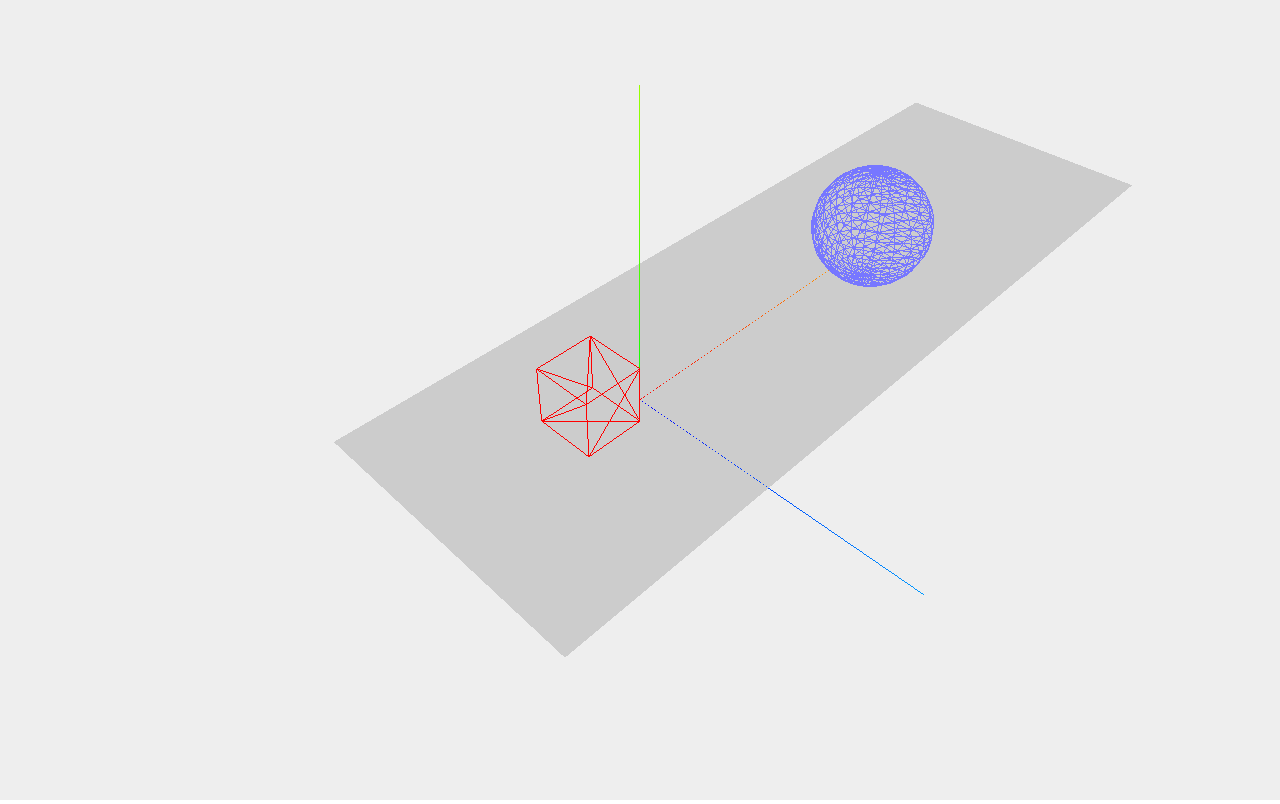
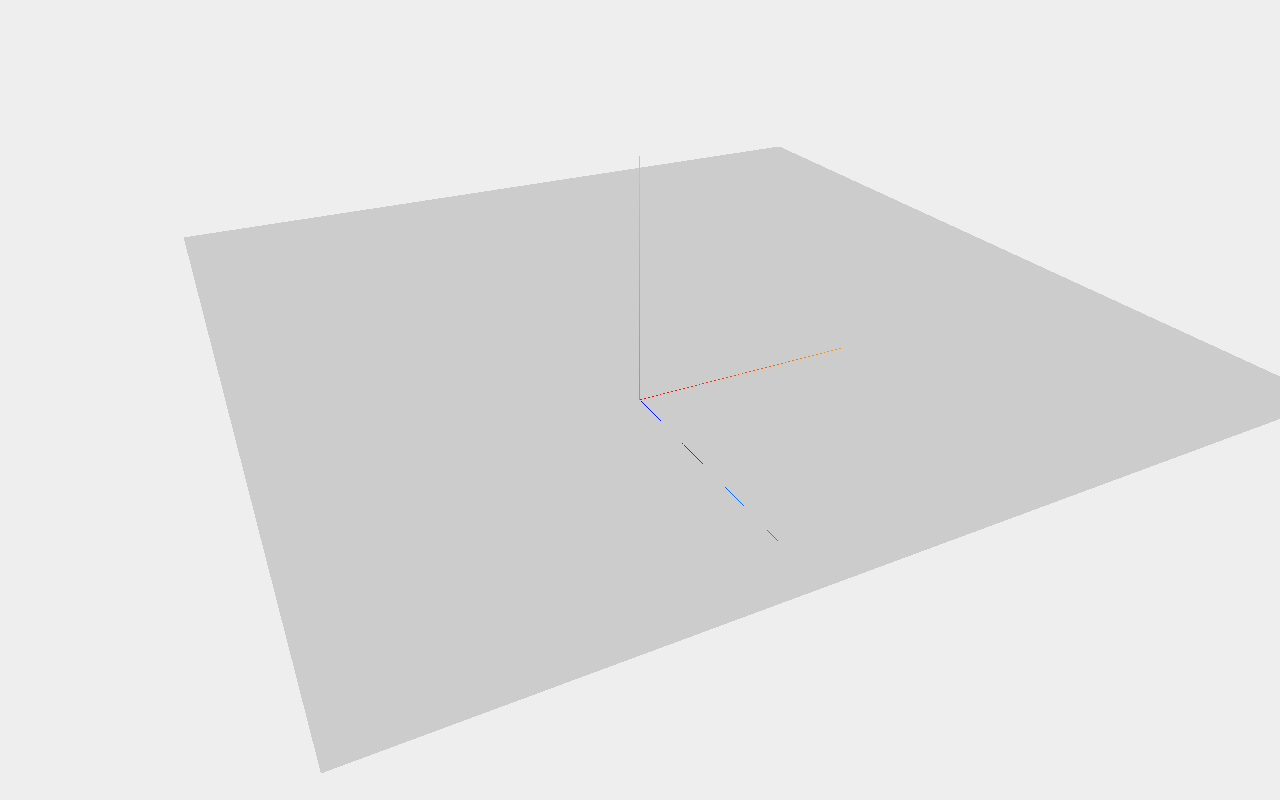
Before and after one commit to albintornqvist/three_proWater, a plain HTML site: page index.html in a window 1280 px wide. Drawn offline with Linux system fonts and the light colour scheme.

Commit message:
Starting off with a simple plane geometry

```diff
--- a/index.html
+++ b/index.html
@@ -42,49 +42,23 @@
         scene.add(axes);
 
         // create the ground plane
-        var planeGeometry = new THREE.PlaneGeometry(60, 20);
+        var planeGeometry = new THREE.PlaneGeometry(80, 80);
         var planeMaterial = new THREE.MeshBasicMaterial({color: 0xcccccc});
         var plane = new THREE.Mesh(planeGeometry, planeMaterial);
 
         // rotate and position the plane
         plane.rotation.x = -0.5 * Math.PI;
-        plane.position.x = 15;
+        plane.position.x = 10;
         plane.position.y = 0;
-        plane.position.z = 0;
+        plane.position.z = -15;
 
         // add the plane to the scene
         scene.add(plane);
 
-        // create a cube
-        var cubeGeometry = new THREE.BoxGeometry(4, 4, 4);
-        var cubeMaterial = new THREE.MeshBasicMaterial({color: 0xff0000, wireframe: true});
-        var cube = new THREE.Mesh(cubeGeometry, cubeMaterial);
-
-        // position the cube
-        cube.position.x = -4;
-        cube.position.y = 3;
-        cube.position.z = 0;
-
-        // add the cube to the scene
-        scene.add(cube);
-
-        // create a sphere
-        var sphereGeometry = new THREE.SphereGeometry(4, 20, 20);
-        var sphereMaterial = new THREE.MeshBasicMaterial({color: 0x7777ff, wireframe: true});
-        var sphere = new THREE.Mesh(sphereGeometry, sphereMaterial);
-
-        // position the sphere
-        sphere.position.x = 20;
-        sphere.position.y = 4;
-        sphere.position.z = 2;
-
-        // add the sphere to the scene
-        scene.add(sphere);
-
         // position and point the camera to the center of the scene
         camera.position.x = -30;
         camera.position.y = 40;
-        camera.position.z = 30;
+        camera.position.z = 60;
         camera.lookAt(scene.position);
 
         // add the output of the renderer to the html element
```
